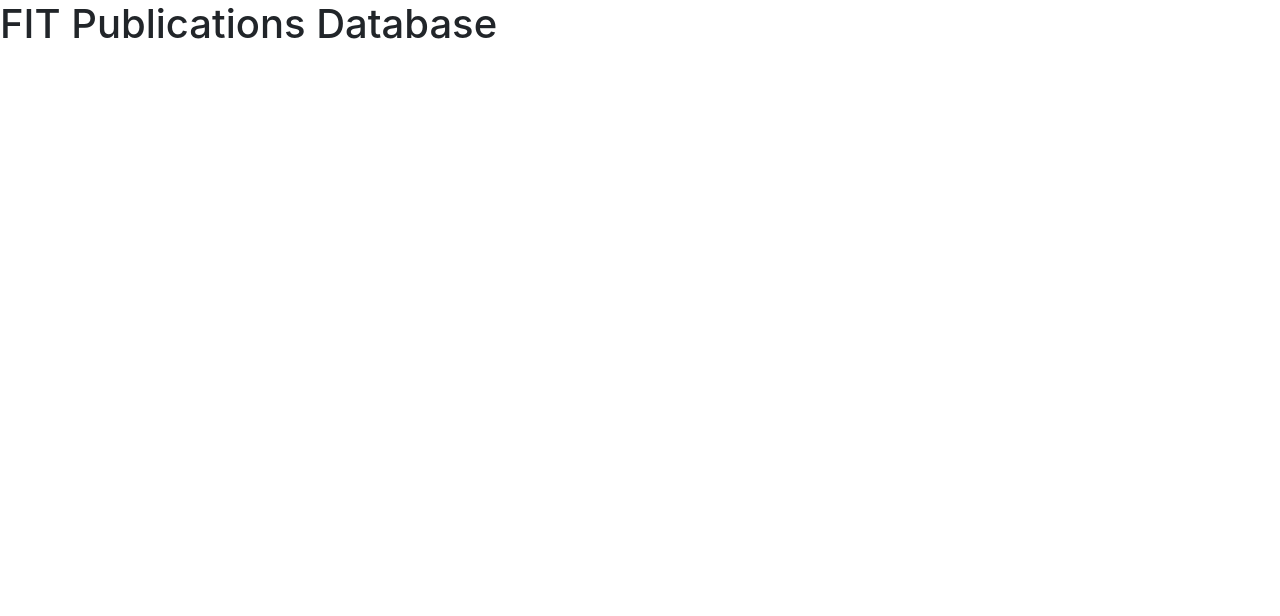
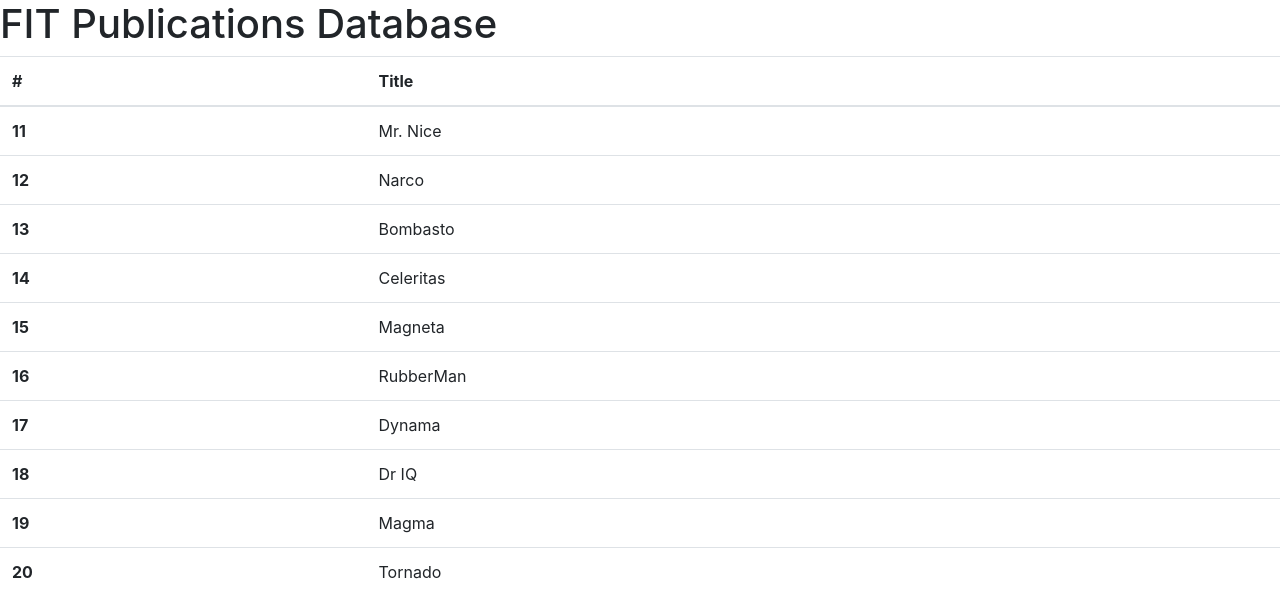
Before and after one commit to tmcadam/ukfitdb2, an Angular app: page / in a window 1280 px wide. Shown: the top 616 px of the page. Built offline with nearby package versions, Linux system fonts and the light colour scheme.

Commit message:
Created Publication models and results component

```diff
--- a/src/app/app.component.html
+++ b/src/app/app.component.html
@@ -1,5 +1,4 @@
-<div style="text-align:left">
-  <h1>
+<h1>
     FIT Publications Database
-  </h1>
-</div>
+</h1>
+<app-results></app-results>
--- a/src/app/app.module.ts
+++ b/src/app/app.module.ts
@@ -3,11 +3,13 @@ import { NgModule } from '@angular/core';
 
 
 import { AppComponent } from './app.component';
+import { ResultsComponent } from './results/results.component';
 
 
 @NgModule({
   declarations: [
-    AppComponent
+    AppComponent,
+    ResultsComponent
   ],
   imports: [
     BrowserModule
--- /dev/null
+++ b/src/app/load-publications.ts
@@ -0,0 +1,14 @@
+import { Publication } from './publication';
+
+export const PUBLICATIONS: Publication[] = [
+  { id: 11, title: 'Mr. Nice' },
+  { id: 12, title: 'Narco' },
+  { id: 13, title: 'Bombasto' },
+  { id: 14, title: 'Celeritas' },
+  { id: 15, title: 'Magneta' },
+  { id: 16, title: 'RubberMan' },
+  { id: 17, title: 'Dynama' },
+  { id: 18, title: 'Dr IQ' },
+  { id: 19, title: 'Magma' },
+  { id: 20, title: 'Tornado' }
+];
--- /dev/null
+++ b/src/app/publication.ts
@@ -0,0 +1,4 @@
+export class Publication {
+  id: number;
+  title: string;
+}
--- /dev/null
+++ b/src/app/results/results.component.html
@@ -0,0 +1,12 @@
+<table class="table">
+    <thead>
+        <tr>
+            <th>#</th>
+            <th>Title</th>
+        </tr>
+    </thead>
+    <tr *ngFor="let pub of publications">
+        <th scope="row">{{ pub.id }}</th>
+        <td>{{ pub.title }}</td>
+    </tr>
+</table>
--- /dev/null
+++ b/src/app/results/results.component.ts
@@ -0,0 +1,18 @@
+import { Component, OnInit } from '@angular/core';
+import { PUBLICATIONS } from '../load-publications';
+
+@Component({
+  selector: 'app-results',
+  templateUrl: './results.component.html',
+  styleUrls: ['./results.component.css']
+})
+export class ResultsComponent implements OnInit {
+
+  constructor() { }
+
+  ngOnInit() {
+  }
+
+  publications = PUBLICATIONS;
+
+}
```
Also changed, not shown: src/app/results/results.component.css (added), 1 other file (tests, documents, lock files or other folders).
